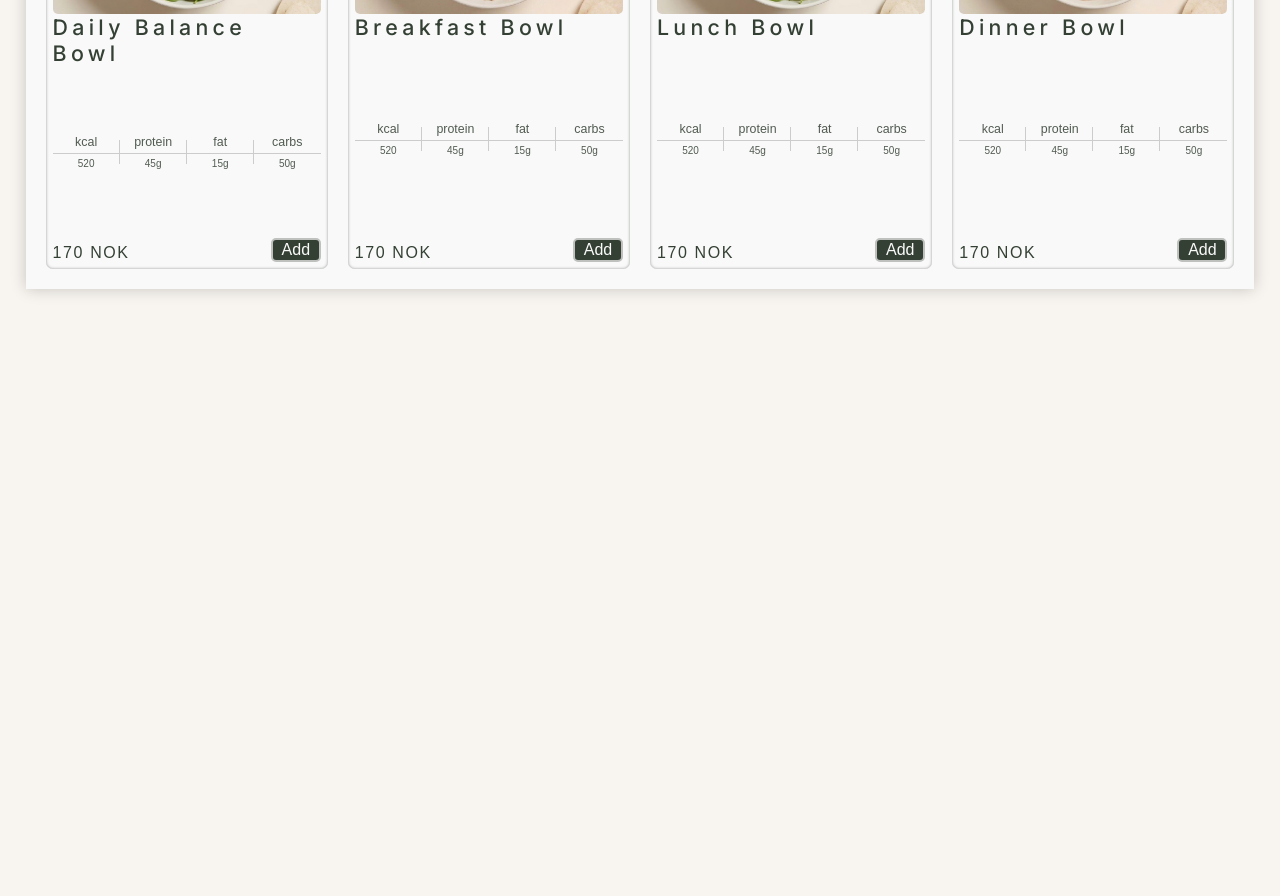
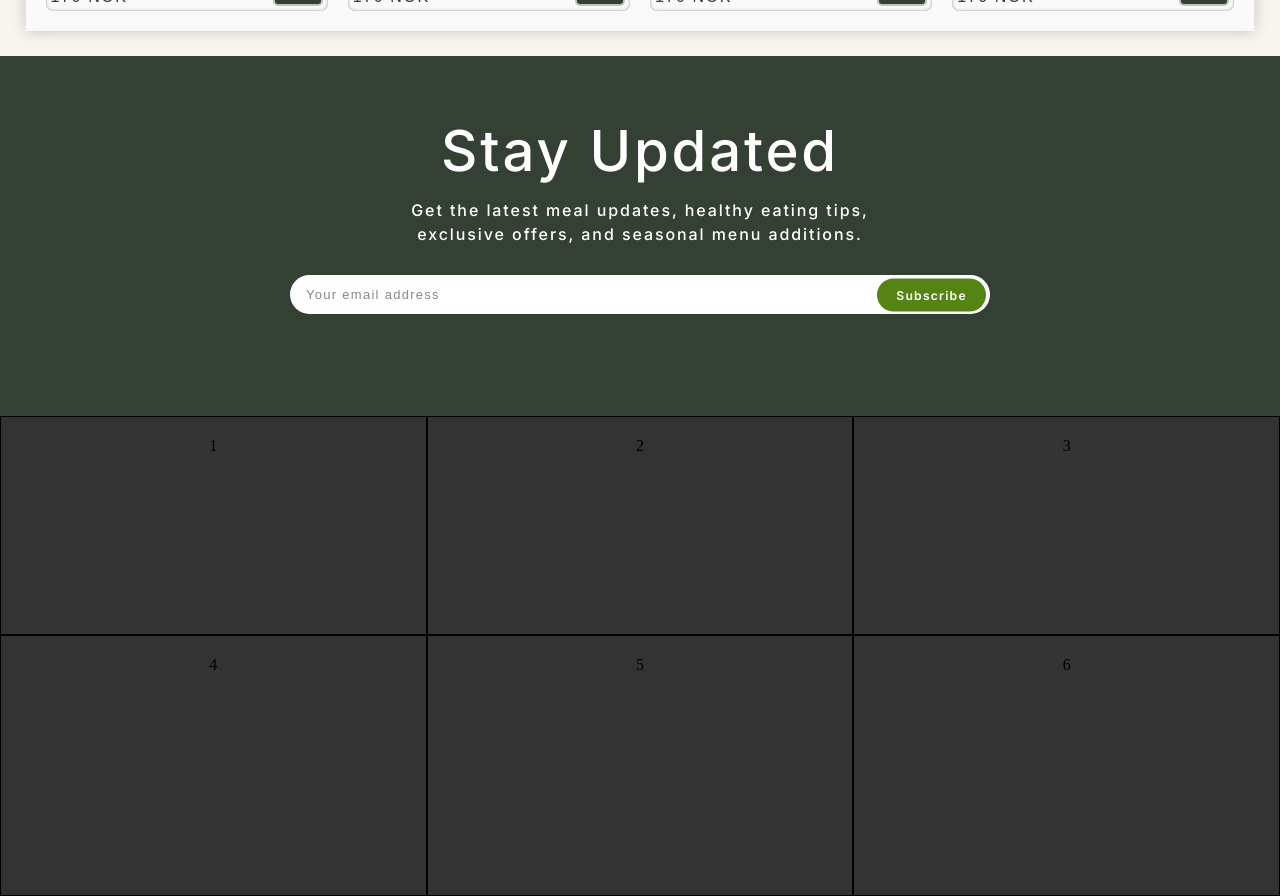
Before and after one commit to Darkneji23/Online-store, a plain HTML site: page frontend/public/index.html in a window 1280 px wide. Shown: the part 1520-2416 px from the top of the page. Before the commit the page ends 1834 px from the top, so only its background shows below. Drawn offline with Linux system fonts and the light colour scheme; no server answers; a web font is replaced by a local one.

Commit message:
Improved responsive layout for menu and footer, hero section and header

```diff
--- a/frontend/public/index.html
+++ b/frontend/public/index.html
@@ -356,7 +356,35 @@
         </div>
       </section>
     </main>
-    <footer></footer>
+    <div class="footer-section">
+      <section class="stay-updated">
+        <div class="stay-updated__content">
+          <h1 class="stay-updated__content-title">Stay Updated</h1>
+          <p class="stay-updated__content-text">
+            Get the latest meal updates, healthy eating tips,<br />
+            exclusive offers, and seasonal menu additions.
+          </p>
+          <form class="stay-updated-form">
+            <input
+              type="email"
+              class="stay-updated-input"
+              placeholder="Your email address"
+              required
+            />
+            <button type="submit" class="stay-updated-button">Subscribe</button>
+          </form>
+        </div>
+      </section>
+
+      <footer class="footer">
+        <div>1</div>
+        <div>2</div>
+        <div>3</div>
+        <div>4</div>
+        <div>5</div>
+        <div>6</div>
+      </footer>
+    </div>
     <script type="module" src="/scripts/fetch-request.js"></script>
   </body>
 </html>
--- /dev/null
+++ b/frontend/src/scss/components/pages/main/_footer.scss
@@ -0,0 +1,108 @@
+@use "../../../utils/variables" as *;
+@use "../../../utils/mixins" as *;
+.footer-section {
+  min-height: 100vh;
+  display: flex;
+  flex-direction: column;
+}
+
+.stay-updated {
+  @include flex-column-center(center);
+
+  background-color: $color-primary;
+  min-height: 40vh;
+  padding: clamp(40px, 5vw, 80px) clamp(20px, 5vw, 100px);
+  box-sizing: border-box;
+
+  &__content {
+    width: 100%;
+    max-width: 1000px;
+    font-family: $font-primary;
+    @include flex-column-center(center);
+    color: $color-stay-updated-text;
+    margin-bottom: clamp(25px, 3vw, 40px);
+
+    &-title {
+      margin: 0 0 clamp(10px, 1.2vw, 20px);
+      font-weight: $weight-medium;
+      font-size: clamp(36px, 4.4vw, 85px);
+      line-height: 1.1;
+      letter-spacing: clamp(0.05em, 0.2vw, 0.2em);
+      text-align: center;
+    }
+
+    &-text {
+      margin: 0 0 clamp(25px, 2.3vw, 45px);
+      font-weight: $weight-medium;
+      font-size: clamp(14px, 1.25vw, 24px);
+      line-height: 1.5;
+      letter-spacing: clamp(0.05em, 0.15vw, 0.2em);
+      text-align: center;
+    }
+  }
+
+  &-form {
+    position: relative;
+    display: flex;
+    align-items: center;
+    width: min(100%, 700px);
+  }
+
+  &-input {
+    width: 100%;
+    box-sizing: border-box;
+    padding: clamp(12px, 0.9vw, 16px) clamp(100px, 9vw, 140px)
+      clamp(12px, 0.9vw, 16px) clamp(16px, 1.25vw, 24px);
+    border: none;
+    outline: none;
+    border-radius: 50px;
+    font-size: clamp(13px, 0.95vw, 16px);
+    letter-spacing: clamp(0.03em, 0.1vw, 0.1em);
+    color: #333;
+    background-color: #fff;
+    &::placeholder {
+      color: #888;
+    }
+  }
+
+  &-button {
+    position: absolute;
+    right: clamp(4px, 0.3vw, 6px);
+    top: 50%;
+    transform: translateY(-50%);
+    background-color: rgb(86, 132, 20);
+    color: $color-subscribe-btn;
+    border: none;
+    padding: clamp(9px, 0.7vw, 12px) clamp(18px, 1.5vw, 28px);
+    border-radius: 50px;
+    font-size: clamp(12px, 0.95vw, 16px);
+    font-weight: $weight-semibold;
+    letter-spacing: clamp(0.03em, 0.1vw, 0.1em);
+    cursor: pointer;
+    transition:
+      background-color $transition-fast,
+      transform $transition-fast;
+
+    &:hover {
+      background-color: $color-primary-light;
+      transform: translateY(-50%);
+    }
+  }
+}
+
+.footer {
+  width: 100%;
+  margin: 0 auto;
+  background-color: $color-footer;
+  height: 60vh;
+  display: grid;
+  grid-template-columns: repeat(3, 1fr);
+  grid-template-rows: 1fr 1.2fr;
+}
+.footer > div {
+  text-align: center;
+  justify-content: center;
+  padding: 20px;
+  border: 1px solid black;
+  background-color: #333333;
+}
--- a/frontend/src/scss/components/pages/main/_hero.scss
+++ b/frontend/src/scss/components/pages/main/_hero.scss
@@ -1,35 +1,40 @@
 @use "../../../utils/variables" as *;
+
 .hero {
+  min-height: calc(100vh - $header-height);
   background-image: url("../images/main-background-image.png");
   background-size: cover;
+  background-position: center;
   background-repeat: no-repeat;
   &__section {
-    min-height: calc(100vh - #{$header-height});
+    min-height: inherit;
     display: flex;
-    align-items: center;
+    align-items: flex-start;
   }
+
   &__content {
-    color: $color-text-hero;
     width: 100%;
     max-width: $container-max-width;
-    margin: 0 auto;
-    padding-inline: clamp(15px, 4vw, 100px);
-    transform: translateY(-50%);
-
+    margin-inline: auto;
+    padding-inline: clamp(20px, 4vw, 100px);
+    padding-top: clamp(80px, 12vh, 160px);
+    color: $color-text-hero;
     h1 {
-      letter-spacing: $letter-spacing-medium;
+      margin: 0 0 clamp(10px, 1vw, 20px);
       font-family: $font-heading;
       font-weight: $weight-regular;
       font-size: clamp(36px, 3.47vw, 60px);
-      line-height: 1.4;
+      line-height: 1.2;
+      letter-spacing: $letter-spacing-medium;
     }
     p {
-      letter-spacing: $letter-spacing-medium;
       max-width: 550px;
+      margin: 0;
+      font-family: $font-body;
+      font-weight: $weight-semibold;
       font-size: clamp(18px, 1.3vw, 24px);
       line-height: 1.5;
-      font-family: $font-body;
-      font-weight: $weight-semibold;
+      letter-spacing: $letter-spacing-medium;
     }
   }
 }
--- a/frontend/src/scss/components/pages/main/_menu.scss
+++ b/frontend/src/scss/components/pages/main/_menu.scss
@@ -15,30 +15,45 @@
   &__subtitle {
     margin-top: 5px;
     height: auto;
-    width: calc(100% - 60px);
+    width: $content-width;
     font-family: $font-primary;
     font-weight: $weight-regular;
     font-size: clamp(20px, 1.944vw, 40px);
     letter-spacing: 0.3em;
     color: $color-primary;
+    @media (max-width: 600px) {
+      text-align: center;
+      font-size: 18px;
+    }
   }
   &__line {
-    width: calc(100% - 60px);
+    width: $content-width;
     height: 3px;
-    background-color: rgb(52, 64, 52, 0.85);
+    background-color: $color-primary-85;
   }
   &__cards {
     display: grid;
     grid-template-columns: repeat(4, 1fr);
     gap: $cards-spacing;
     padding: $cards-spacing;
+
+    @media (max-width: 1200px) {
+      grid-template-columns: repeat(3, 1fr);
+    }
+
+    @media (max-width: 900px) {
+      grid-template-columns: repeat(2, 1fr);
+    }
+
+    @media (max-width: 600px) {
+      grid-template-columns: repeat(1, 1fr);
+    }
   }
   &__card {
     position: relative;
     @include flex-column-between;
-    padding: 7px;
+    padding: clamp(5px, 0.365vw, 7px);
     border-radius: $radius-medium;
-    height: $card-height;
     box-shadow: $shadow-card;
     &-image {
       width: 100%;
@@ -51,17 +66,24 @@
       height: 100%;
     }
     &-title {
+      margin-top: 5px;
       font-family: $font-primary;
       font-weight: $weight-medium;
-      font-size: clamp(16px, 1.67vw, 32px);
-      letter-spacing: $letter-spacing-medium;
+      font-size: clamp(20px, 1.67vw, 32px);
+      letter-spacing: $letter-spacing-macro-title;
       color: $color-primary;
+
+      @media (max-width: 600px) {
+        width: 100%;
+        text-align: center;
+      }
     }
     &-macros {
+      margin-block: clamp(10px, 1.04vw, 20px);
       display: flex;
     }
     &-macro {
-      color: rgb(52, 64, 52, 0.85);
+      color: $color-primary-85;
       flex: 1;
       @include flex-column-between(center);
       position: relative;
@@ -78,14 +100,14 @@
         background-color: $color-border-light;
       }
       &-label {
-        font-size: clamp(12px, 0.97vw, 19px);
+        font-size: clamp(15px, 0.97vw, 19px);
         width: 100%;
         text-align: center;
         padding-bottom: 4px;
         border-bottom: 1px solid $color-border-light;
       }
       &-value {
-        font-size: clamp(10px, 0.69vw, 13.3px);
+        font-size: clamp(11px, 0.69vw, 13.3px);
         margin-top: 4px;
         font-weight: $weight-medium;
       }
--- a/frontend/src/scss/components/shared/_header.scss
+++ b/frontend/src/scss/components/shared/_header.scss
@@ -15,10 +15,15 @@
     flex: 7.5;
     height: $header-element-height;
     margin-left: 10px;
-    padding-left: 40px;
+    padding-left: clamp(30px, 2vw, 50px);
     border-radius: $radius-header-brand;
     background-color: $color-background-header;
     box-shadow: $shadow-header;
+    @media (max-width: 600px) {
+      justify-content: center;
+      text-align: center;
+      padding-inline: 5px;
+    }
 
     h1 {
       font-family: $font-primary;
@@ -37,18 +42,23 @@
     box-shadow: $shadow-header;
 
     ul {
-      margin-inline: clamp(45px, 2vw, 50px);
+      margin-inline: clamp(20px, 2vw, 50px);
       @include flex-row-between(center);
       width: 100%;
-      gap: clamp(45px, 2vw, 50px);
+      gap: clamp(20px, 2vw, 50px);
+
+      @media (max-width: 600px) {
+        li:nth-child(3) {
+          display: none;
+        }
+      }
     }
-
     a {
       @include flex-row-between(center);
 
-      width: 44px;
-      height: 44px;
-      font-size: 32px;
+      width: clamp(20px, 2.2vw, 32px);
+      height: clamp(20px, 2.2vw, 32px);
+      font-size: clamp(20px, 2.2vw, 32px);
       transition: color $transition-fast;
 
       &:hover {
--- a/frontend/src/scss/main.scss
+++ b/frontend/src/scss/main.scss
@@ -2,3 +2,4 @@
 @use "components/shared/header";
 @use "components/pages/main/hero";
 @use "components/pages/main/menu";
+@use "components/pages/main/footer";
--- a/frontend/src/scss/utils/_variables.scss
+++ b/frontend/src/scss/utils/_variables.scss
@@ -1,15 +1,20 @@
+@use "sass:color";
 $color-primary: rgb(52, 64, 52);
+$color-primary-85: color.change($color-primary, $alpha: 0.85);
 $color-primary-light: rgb(77, 118, 77);
 
+$color-hover-light: rgb(227, 227, 227);
+$color-footer: rgb(249, 249, 244);
 $color-background: rgb(248, 245, 240);
 $color-surface: rgb(249, 249, 249);
+$color-border: rgb(190, 193, 190);
+$color-border-light: rgb(204, 204, 204);
+$color-background-header: color.change($color-surface, $alpha: 0.8);
+$color-text-hero: rgb(49, 59, 49);
 $color-header-card-info: rgb(255, 255, 255);
-$color-border: rgb(190, 193, 190);
-$color-border-light: #ccc;
-$color-background-header: rgb(249, 249, 249, 0.8);
-$color-text-hero: rgb(49, 59, 49);
+$color-subscribe-btn: $color-header-card-info;
+$color-stay-updated-text: $color-header-card-info;
 
-$color-hover-light: rgb(227, 227, 227);
 $font-primary: "Inter", sans-serif;
 $font-heading: "Shrikhand", serif;
 $font-body: "Abhaya Libre", serif;
@@ -21,6 +26,8 @@ $container-max-width: 1920px;
 $menu-margin: clamp(20px, 2vw, 40px);
 $card-height: 440px;
 $product-container-size: calc(100% - 100px);
+$content-width: calc(100% - 60px);
+
 $radius-small: 5px;
 $radius-medium: 7px;
 $radius-header-brand: 7px 0 0 7px;
@@ -42,3 +49,4 @@ $letter-spacing-regular: 0.1em;
 $letter-spacing-medium: 0.2em;
 $letter-spacing-big: 0.3em;
 $letter-spacing-nutrition-title: 0.15em;
+$letter-spacing-macro-title: clamp(0.1em, 0.2vw, 0.2em);
```
Also changed, not shown: frontend/public/css/main.css, frontend/public/images/logo.png (added), 1 other file.
